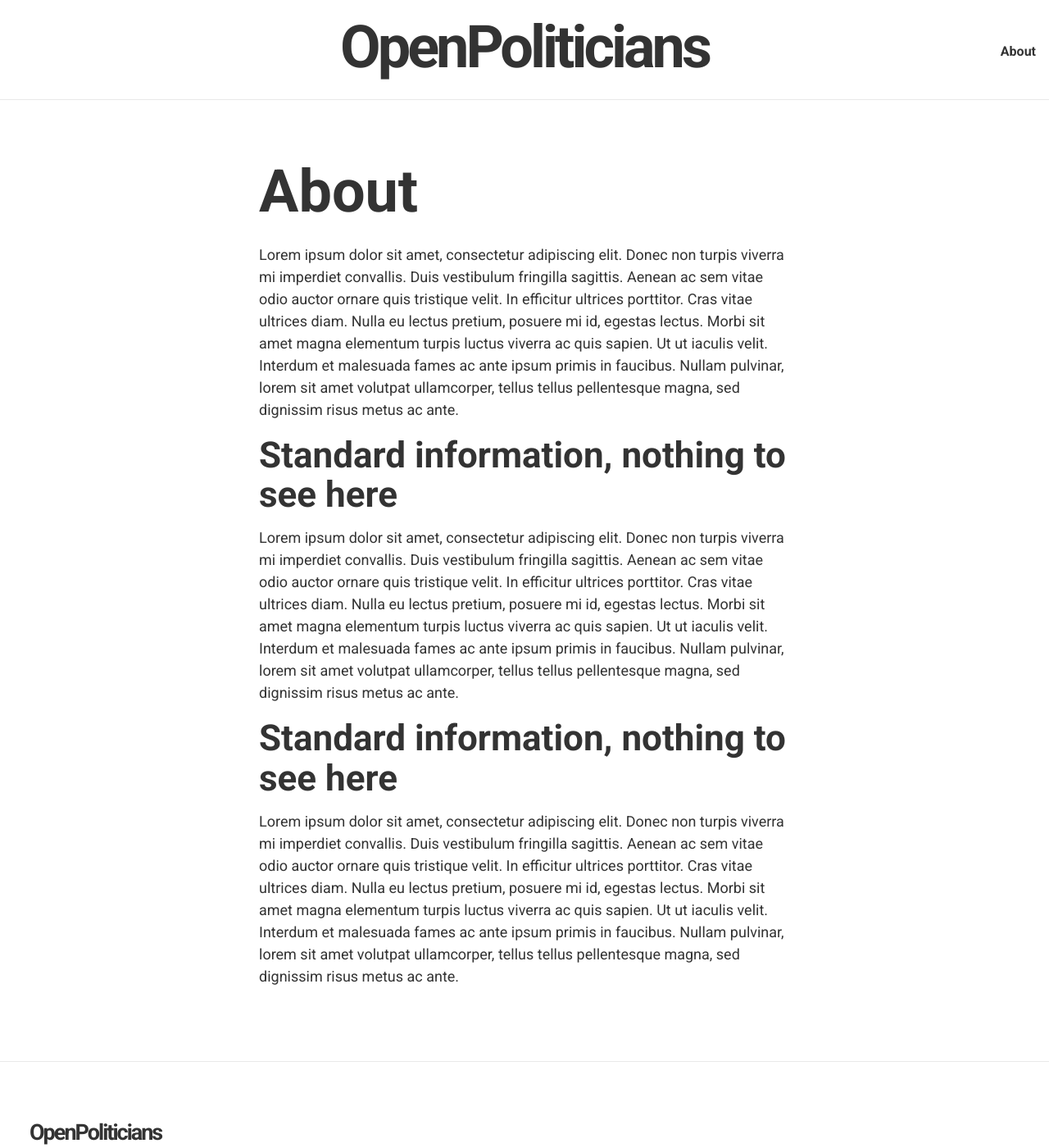
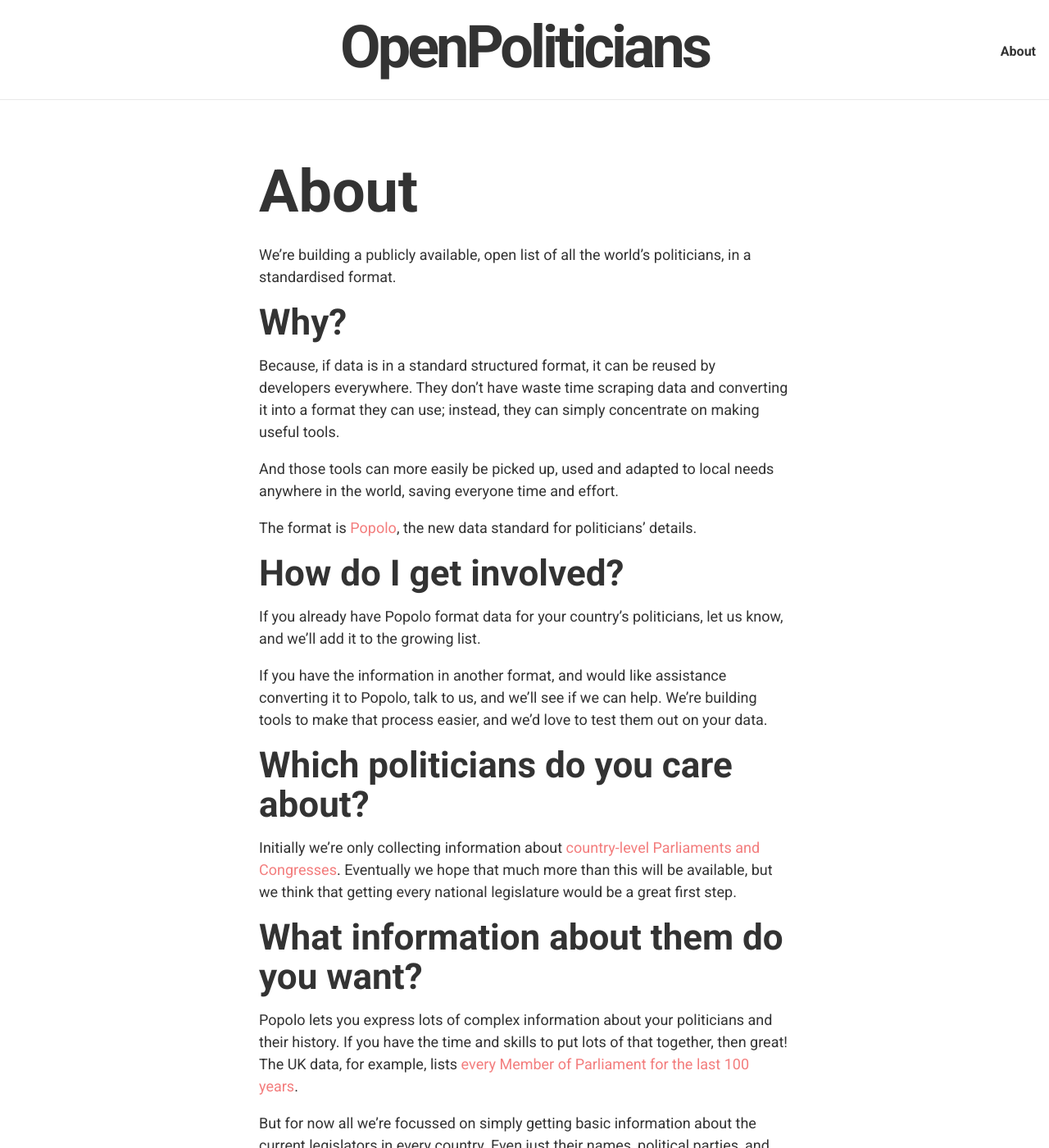
Before and after one commit to everypolitician/everypolitician, a Jekyll site: the page built from about.md, in a window 1280 px wide and 1400 px high. Shown: the whole window at 82% size. Built offline with Jekyll 4.4.1, drawn with Linux system fonts in a browser that asks for light colours; some of the changed text lies outside the part shown.

Commit message:
New 'about' page
Draft text for About page.

```diff
--- a/about.md
+++ b/about.md
@@ -4,10 +4,66 @@
 permalink: /about/
 ---
 
-Lorem ipsum dolor sit amet, consectetur adipiscing elit. Donec non turpis viverra mi imperdiet convallis. Duis vestibulum fringilla sagittis. Aenean ac sem vitae odio auctor ornare quis tristique velit. In efficitur ultrices porttitor. Cras vitae ultrices diam. Nulla eu lectus pretium, posuere mi id, egestas lectus. Morbi sit amet magna elementum turpis luctus viverra ac quis sapien. Ut ut iaculis velit. Interdum et malesuada fames ac ante ipsum primis in faucibus. Nullam pulvinar, lorem sit amet volutpat ullamcorper, tellus tellus pellentesque magna, sed dignissim risus metus ac ante.
+We’re building a publicly available, open list of all the world’s politicians, in a standardised format.
 
-## Standard information, nothing to see here ##
-Lorem ipsum dolor sit amet, consectetur adipiscing elit. Donec non turpis viverra mi imperdiet convallis. Duis vestibulum fringilla sagittis. Aenean ac sem vitae odio auctor ornare quis tristique velit. In efficitur ultrices porttitor. Cras vitae ultrices diam. Nulla eu lectus pretium, posuere mi id, egestas lectus. Morbi sit amet magna elementum turpis luctus viverra ac quis sapien. Ut ut iaculis velit. Interdum et malesuada fames ac ante ipsum primis in faucibus. Nullam pulvinar, lorem sit amet volutpat ullamcorper, tellus tellus pellentesque magna, sed dignissim risus metus ac ante.
+## Why?
 
-## Standard information, nothing to see here ##
-Lorem ipsum dolor sit amet, consectetur adipiscing elit. Donec non turpis viverra mi imperdiet convallis. Duis vestibulum fringilla sagittis. Aenean ac sem vitae odio auctor ornare quis tristique velit. In efficitur ultrices porttitor. Cras vitae ultrices diam. Nulla eu lectus pretium, posuere mi id, egestas lectus. Morbi sit amet magna elementum turpis luctus viverra ac quis sapien. Ut ut iaculis velit. Interdum et malesuada fames ac ante ipsum primis in faucibus. Nullam pulvinar, lorem sit amet volutpat ullamcorper, tellus tellus pellentesque magna, sed dignissim risus metus ac ante.
+Because, if data is in a standard structured format, it can be reused by
+developers everywhere. They don’t have waste time scraping data and
+converting it into a format they can use; instead, they can simply
+concentrate on making useful tools.
+
+And those tools can more easily be picked up, used and adapted to local
+needs anywhere in the world, saving everyone time and effort.
+
+The format is [Popolo](http://www.popoloproject.com/), the new data
+standard for politicians’ details.
+
+## How do I get involved?
+
+If you already have Popolo format data for your country’s politicians,
+let us know, and we’ll add it to the growing list.
+
+If you have the information in another format, and would like assistance
+converting it to Popolo, talk to us, and we’ll see if we can help. We’re
+building tools to make that process easier, and we’d love to test them
+out on your data.
+
+## Which politicians do you care about?
+
+Initially we’re only collecting information about
+[country-level Parliaments and Congresses](http://en.wikipedia.org/wiki/List_of_legislatures_by_country).
+Eventually we hope that much more than this will be available, but we
+think that getting every national legislature would be a great first
+step.
+
+## What information about them do you want?
+
+Popolo lets you express lots of complex information about your
+politicians and their history. If you have the time and skills to put
+lots of that together, then great! The UK data, for example, lists
+[every Member of Parliament for the last 100 years](https://parliament.popit.mysociety.org/persons/).
+
+But for now all we’re focussed on simply getting basic information about
+the current legislators in every country. Even just their names,
+political parties, and areas represented is enough. Part of the beauty
+of Popolo is that it’s easy to add more complex data at any stage, and
+we’ll be encouraging people to do just that later.
+
+## What next?
+
+Each jurisdiction’s data will be used to populate a PopIt site, like
+[this](https://sinar-malaysia.popit.mysociety.org/). These can be used
+as standalone resources to publish politicians’ details, but they can
+also be used in bigger projects, such as making it easy to [track what
+those politicians say](http://sayit.poplus.org/), or for citizens to
+[send public messages to them](http://writeit.poplus.org/).
+
+As more and more countries produce data in the same format, more and
+more similar tools will also become possible.
+
+## Find out more
+
+OpenPoliticians is a [Poplus](http://www.poplus.org/) project. Drop by
+our [friendly mailing list](https://groups.google.com/forum/#!forum/poplus)
+to ask questions or just to say hello.
```
